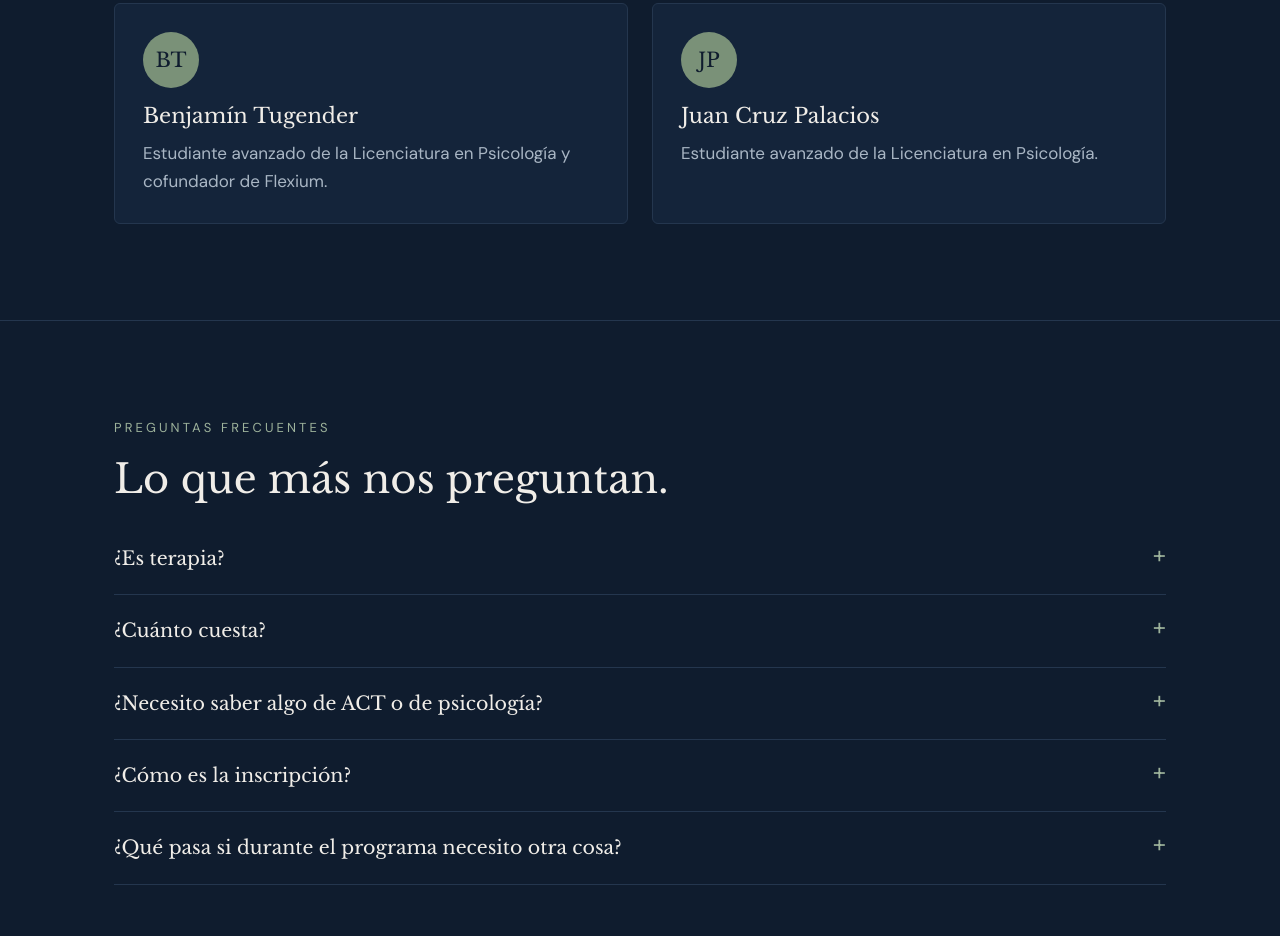
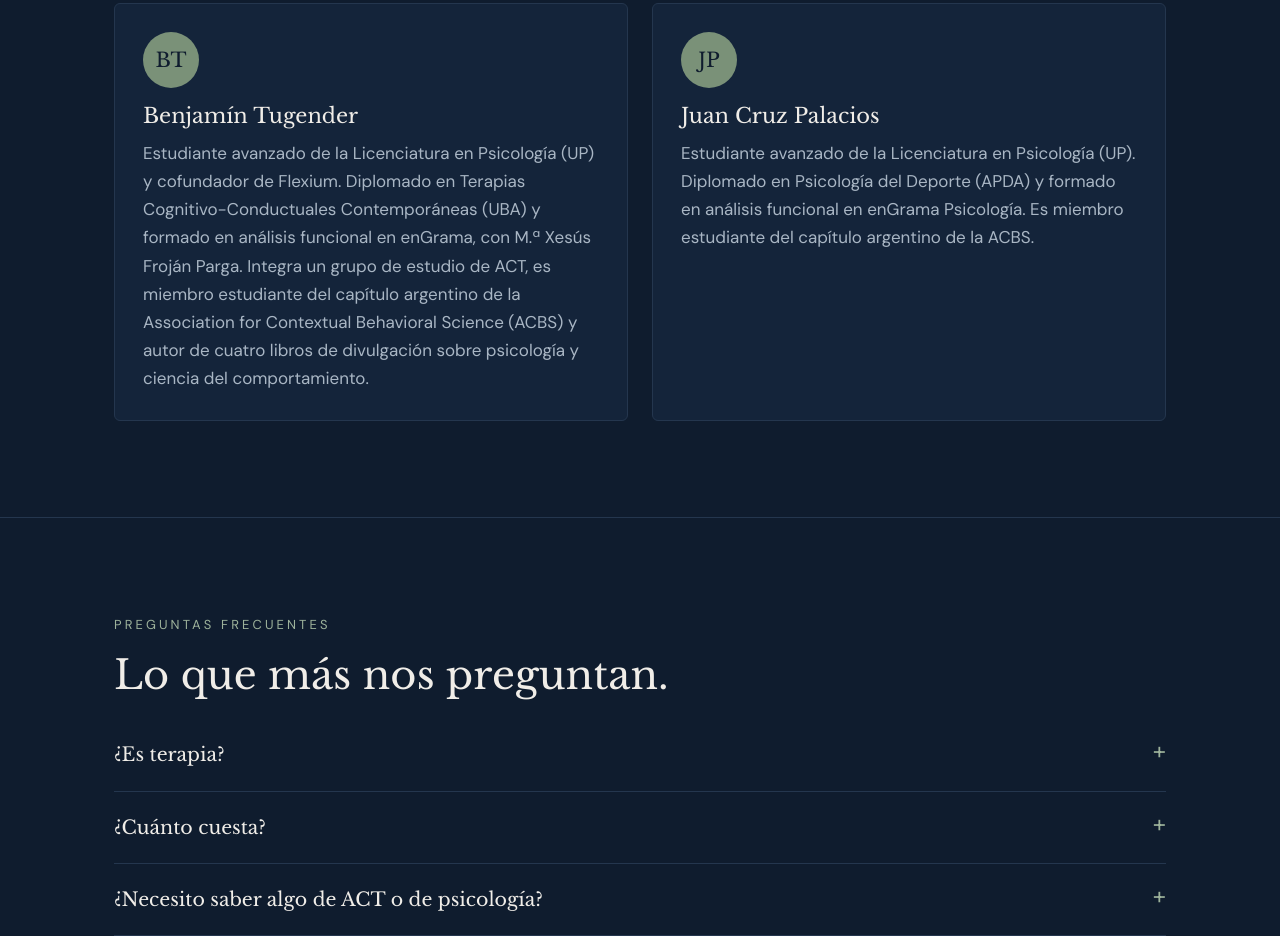
Before and after one commit to flexiumpsi/flexiumpsi.github.io, a plain HTML site: page coaching/index.html in a window 1280 px wide. Shown: the part 4188-5124 px from the top of the page. Drawn offline with nearby package versions, Linux system fonts and the light colour scheme.

Commit message:
Update index.html

```diff
--- a/coaching/index.html
+++ b/coaching/index.html
@@ -273,12 +273,12 @@ footer{padding:56px 0 64px;color:var(--dim);font-size:14px}
         <div class="person">
           <div class="initials" aria-hidden="true">BT</div>
           <h3>Benjamín Tugender</h3>
-          <p>Estudiante avanzado de la Licenciatura en Psicología y cofundador de Flexium.</p>
+          <p>Estudiante avanzado de la Licenciatura en Psicología (UP) y cofundador de Flexium. Diplomado en Terapias Cognitivo-Conductuales Contemporáneas (UBA) y formado en análisis funcional en enGrama, con M.ª Xesús Froján Parga. Integra un grupo de estudio de ACT, es miembro estudiante del capítulo argentino de la Association for Contextual Behavioral Science (ACBS) y autor de cuatro libros de divulgación sobre psicología y ciencia del comportamiento.</p>
         </div>
         <div class="person">
           <div class="initials" aria-hidden="true">JP</div>
           <h3>Juan Cruz Palacios</h3>
-          <p>Estudiante avanzado de la Licenciatura en Psicología.</p>
+          <p>Estudiante avanzado de la Licenciatura en Psicología (UP). Diplomado en Psicología del Deporte (APDA) y formado en análisis funcional en enGrama Psicología. Es miembro estudiante del capítulo argentino de la ACBS.</p>
         </div>
       </div>
     </div>
```
